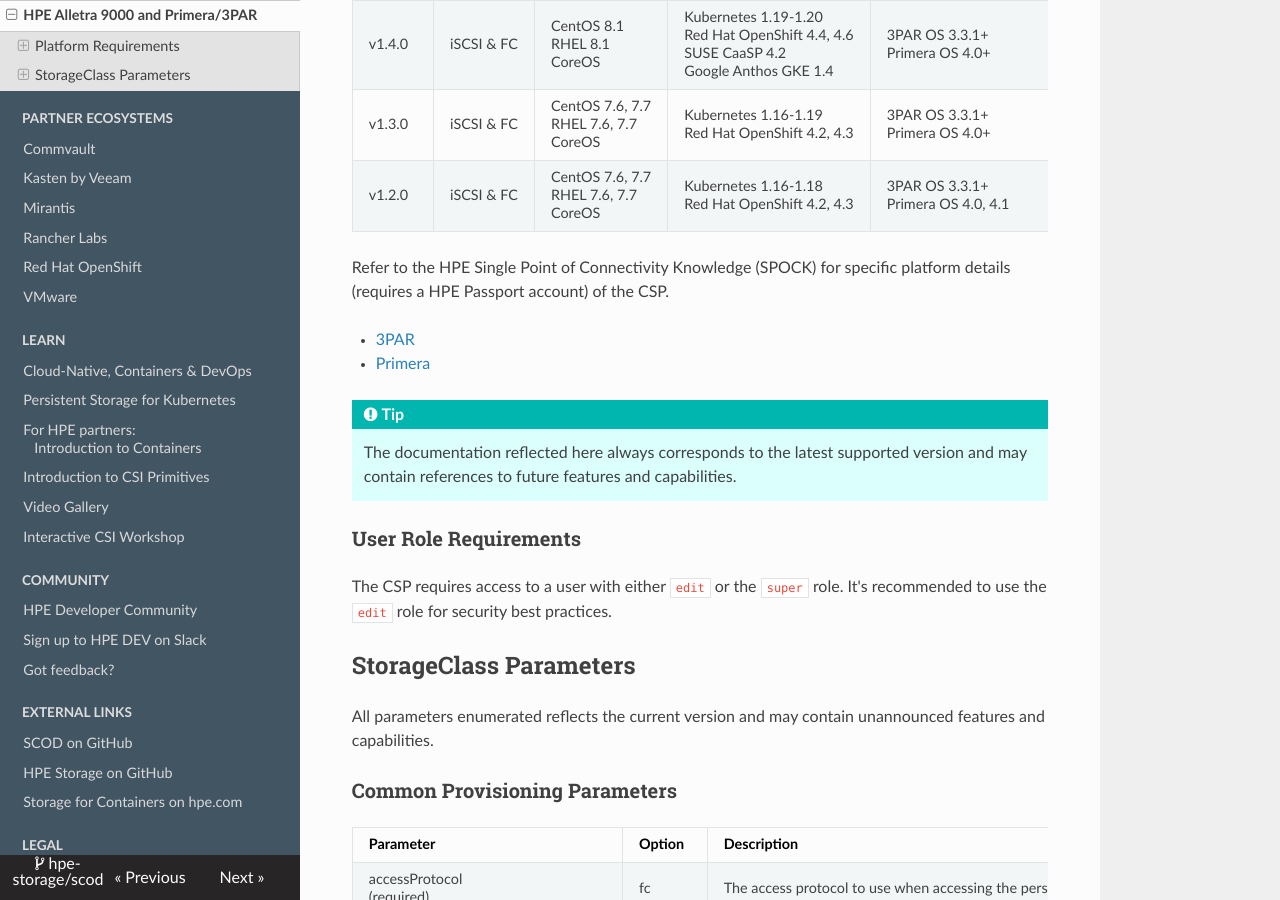
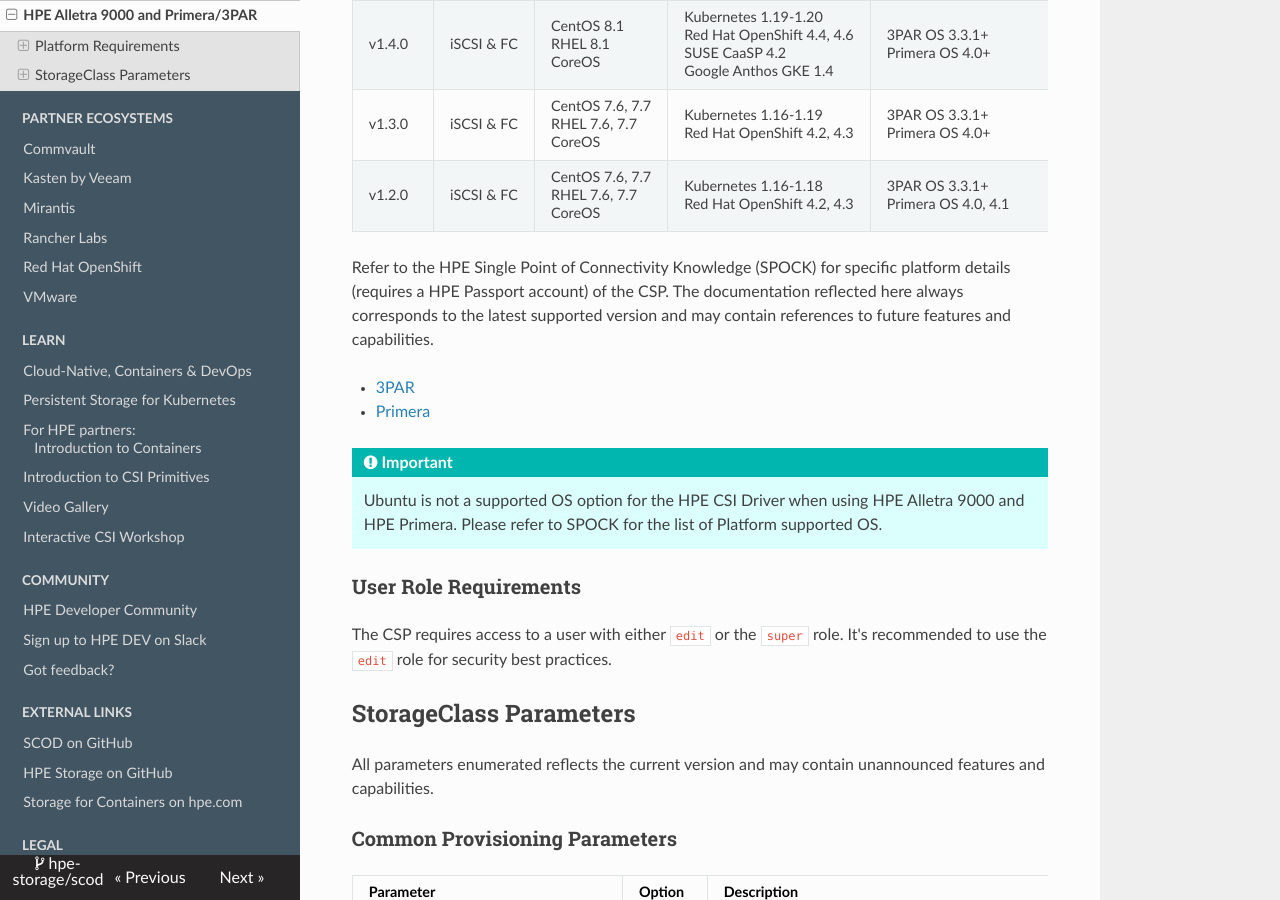
Before and after one commit to hpe-storage/scod, an MkDocs documentation site: the page built from docs/container_storage_provider/hpe_alletra_9000/index.md, in a window 1280 px wide and 900 px high, scrolled down 1096 px. Built offline with MkDocs 1.6.1, drawn with Linux system fonts in a browser that asks for light colours; nearby versions of some CDN libraries.

Commit message:
updated Ubuntu support
Signed-off-by: Chris Snell <snell.chris@gmail.com>

```diff
--- a/docs/container_storage_provider/hpe_alletra_9000/index.md
+++ b/docs/container_storage_provider/hpe_alletra_9000/index.md
@@ -17,13 +17,13 @@
 | v1.3.0 | iSCSI & FC | CentOS 7.6, 7.7 <br /> RHEL 7.6, 7.7 <br /> CoreOS | Kubernetes 1.16-1.19 <br /> Red Hat OpenShift 4.2, 4.3 | 3PAR OS 3.3.1+ <br /> Primera OS 4.0+ |
 | v1.2.0 | iSCSI & FC | CentOS 7.6, 7.7 <br /> RHEL 7.6, 7.7 <br /> CoreOS | Kubernetes 1.16-1.18 <br /> Red Hat OpenShift 4.2, 4.3 | 3PAR OS 3.3.1+ <br /> Primera OS 4.0, 4.1 |
 
-Refer to the HPE Single Point of Connectivity Knowledge (SPOCK) for specific platform details (requires a HPE Passport account) of the CSP.
+Refer to the HPE Single Point of Connectivity Knowledge (SPOCK) for specific platform details (requires a HPE Passport account) of the CSP. The documentation reflected here always corresponds to the latest supported version and may contain references to future features and capabilities.
 
 * [3PAR](https://h20272.www2.hpe.com/SPOCK/Pages/spock2Html.aspx?htmlFile=hw_3par.html)
 * [Primera](https://h20272.www2.hpe.com/SPOCK/Pages/spock2Html.aspx?htmlFile=hw_primera.html)
 
-!!! tip
-    The documentation reflected here always corresponds to the latest supported version and may contain references to future features and capabilities.
+!!! important
+    Ubuntu is not a supported OS option for the HPE CSI Driver when using HPE Alletra 9000 and HPE Primera. Please refer to SPOCK for the list of Platform supported OS.
 
 ### User Role Requirements
 
```
